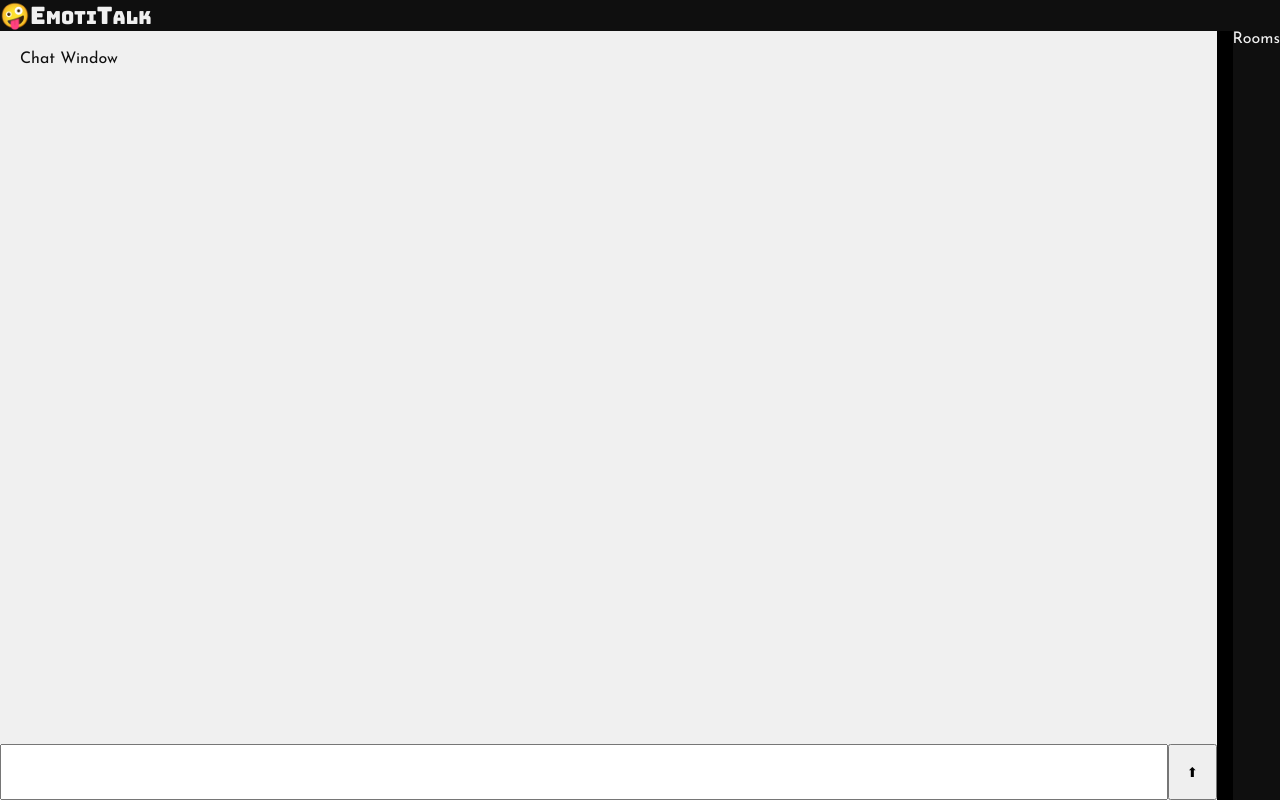
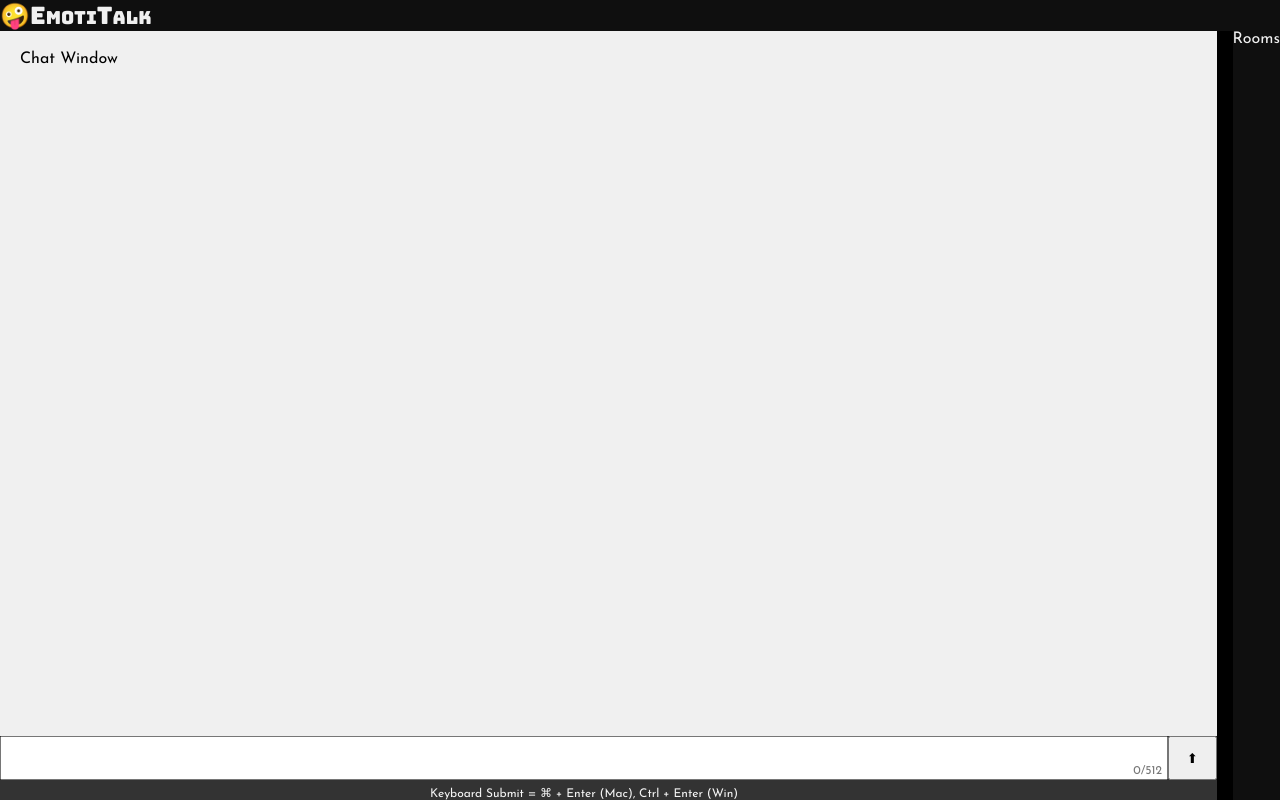
Before and after one commit to furcht/Emotitalk, a Next.js app: page / in a window 1280 px wide. Built offline with nearby package versions, Linux system fonts and the light colour scheme; no server answers.

Commit message:
Message Box Update

```diff
--- a/src/components/MessageBox.js
+++ b/src/components/MessageBox.js
@@ -1,46 +1,68 @@
-import { useEffect } from "react";
+import { useEffect, useState } from "react";
 
 export default function Selector({dispatcher}) {
-    let txtElement, txtElementHeight, txtElementHeightOG;
+    let txtElement, txtElementHeight, txtElementHeightOG, inputCount;
+    let charMax = 512;
+
+    let [charCount, setCharCount] = useState(0);
     useEffect(() => {
-        heightAdjust();
+        textareaChange();
     }, [])
-    const sendMessage = (e) => {
+
+    //- textarea events
+    const textareaReset = () => {
+        txtElement = document.getElementById("messageTxt");
+        txtElement.style.height = 0;
+    }
+    const textareaChange = (num) => {
+        txtElement = document.getElementById("messageTxt");
+        txtElementHeight = txtElement.scrollHeight;
+        if(!txtElementHeightOG) txtElementHeightOG = txtElementHeight;
+        txtElementHeight = (isNaN(num)) ? txtElementHeight : txtElementHeightOG;
+        txtElement.style.height = txtElementHeight + "px";
+        //- character count
+        inputCount = txtElement.value.length;
+        if(inputCount===0) txtElement.removeAttribute("style");
+        setCharCount(inputCount);
+    }
+    const textareaFocus = () => {
+        document.addEventListener("keyup", sendText);
+    }
+    const textareaBlur = () => {
+        document.removeEventListener("keyup", sendText);
+    }
+    //- message features
+    const clearText = () => {
+        txtElement = document.getElementById("messageTxt");
+        txtElement.value = "";
+        textareaChange(txtElementHeightOG);
+    }
+    const sendText = (e) => {
         txtElement = document.getElementById("messageTxt");
         if(e.code && e.code!="MetaRight") return;
         let txt = txtElement.value;
         console.log(txtElement);
         dispatcher({type: "MESSAGE_SEND", msg: txt});
-        clearMessage();
+        clearText();
     }
-    const heightAdjust = (num) => {
-        txtElement = document.getElementById("messageTxt");
-        txtElementHeight = txtElement.scrollHeight;
-        if(!txtElementHeightOG) txtElementHeightOG = txtElementHeight;
-        txtElementHeight = (isNaN(num)) ? txtElementHeight : txtElementHeightOG;
-        txtElement.style.height = txtElementHeight + "px";
-    }
-    const textareaFocus = () => {
-        document.addEventListener("keyup", sendMessage);
-    }
-    const textareaBlur = () => {
-        document.removeEventListener("keyup", sendMessage);
-    }
-    const clearMessage = () => {
-        txtElement = document.getElementById("messageTxt");
-        txtElement.value = "";
-        heightAdjust(txtElementHeightOG);
-    }
+
+    //- render
     return (
         <div className="c-messageBox">
-            <textarea
-                id="messageTxt"
-                onChange={heightAdjust}
-                onFocus={textareaFocus}
-                onBlur={textareaBlur}
-            ></textarea>
-            {/* <button onClick={clearMessage}>Clear</button> */}
-            <button onClick={sendMessage}>⬆</button>
+            <div className="c-messageBox__input">
+                <textarea
+                    id="messageTxt"
+                    rows="1"
+                    maxLength={charMax}
+                    onInput={textareaReset}
+                    onChange={textareaChange}
+                    onFocus={textareaFocus}
+                    onBlur={textareaBlur}
+                ></textarea>
+                <span>{charCount}/{charMax}</span>
+            </div>
+            <button className="c-messageBox__action" onClick={sendText}>⬆</button>
+            <div className="c-messageBox__footer">Keyboard Submit = ⌘ + Enter (Mac), Ctrl + Enter (Win)</div>
         </div>
     )
 }
--- a/src/pages/index.js
+++ b/src/pages/index.js
@@ -24,7 +24,6 @@ export default function Home() {
   })
 
   const initializeSocket = async () => {
-    // let sox = await fetch('ws://0.0.0.0:3005/');
     socket = io('https://emotitalk.net/');
 
     socket.on('connect', () => {
@@ -36,7 +35,7 @@ export default function Home() {
   }
 
   useEffect(() => {
-    initializeSocket();
+    // initializeSocket();
   }, [])
 
   return (
--- a/src/styles/global.scss
+++ b/src/styles/global.scss
@@ -1,6 +1,7 @@
 :root {
     --background-color: rgb(240, 240, 240);
-    --text-color: rgb(15, 15, 15);
+    --text-dark: rgb(15, 15, 15);
+    --text-light: rgb(245, 245, 245);
 }
 /*
 @media screen and (orientation: landscape) {
--- a/src/styles/messageBox.component.scss
+++ b/src/styles/messageBox.component.scss
@@ -3,19 +3,44 @@
     color: var(--text-color);
     grid-area: message;
     display: grid;
+    gap: 0.375em 0;
     grid-template-columns: 1fr auto;
+    background-color: #333;
 
     textarea {
+        display: block;
         resize: none;
         padding: 0.75em;
         line-height: 1;
-        min-height: 2em;
         font-family: inherit;
         font-size: 1em;
-        min-height: 3.5em;
-        transition: height 350ms;
+        overflow-y: hidden;
+        min-height: 2.75em;
+        width: 100%;
+        height: 100%;;
+
+        &:focus-visible {
+            border-color: black;
+            outline: 0;
+        }
     }
-    button {
-        padding: 0.25em 1.25em;
+
+    &__ {
+        &input {
+            position: relative;
+            span {
+                position: absolute;
+                bottom: 0.25em;
+                right: 0.5em;
+                font-size: 0.75em;
+                color: #777;
+            }
+        }
+        &action { padding: 0.25em 1.25em; }
+        &footer {
+            color: var(--text-light);
+            font-size: 0.75em;
+            text-align: center;
+        }
     }
 }
```
